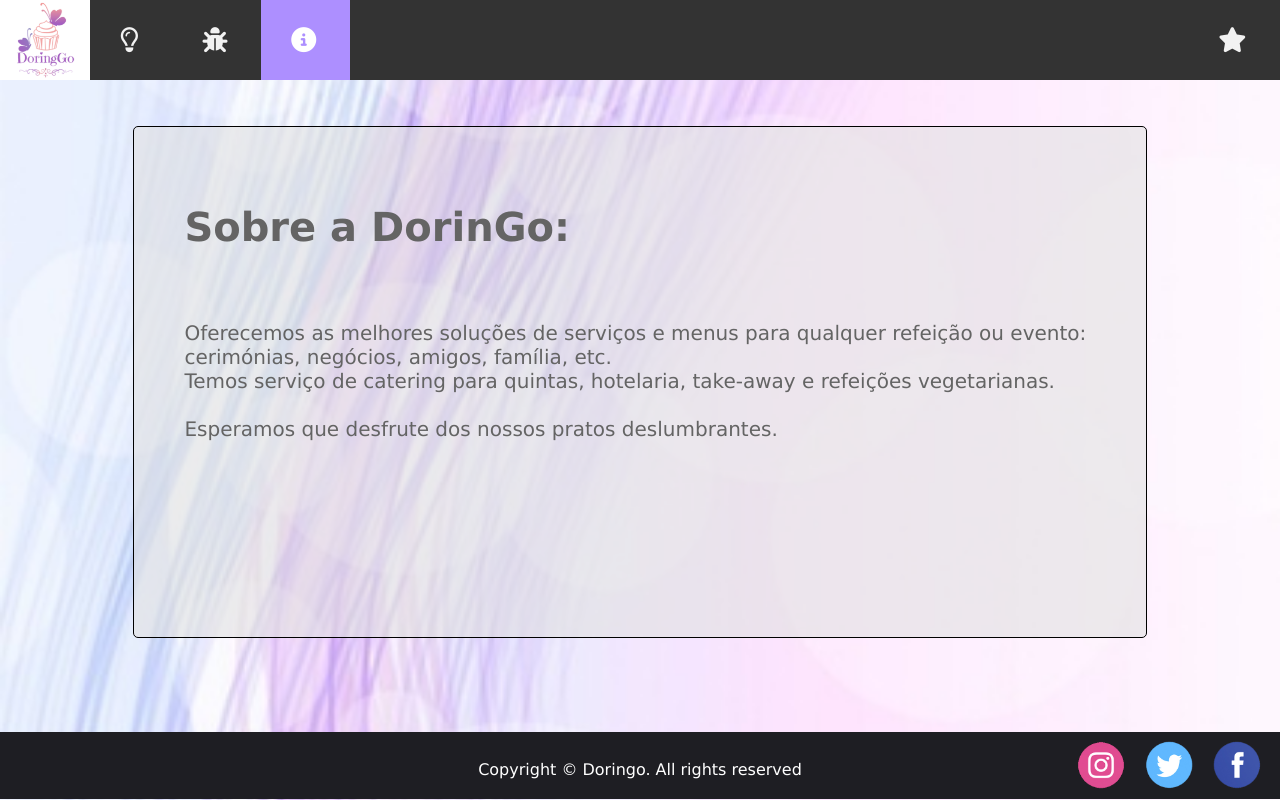
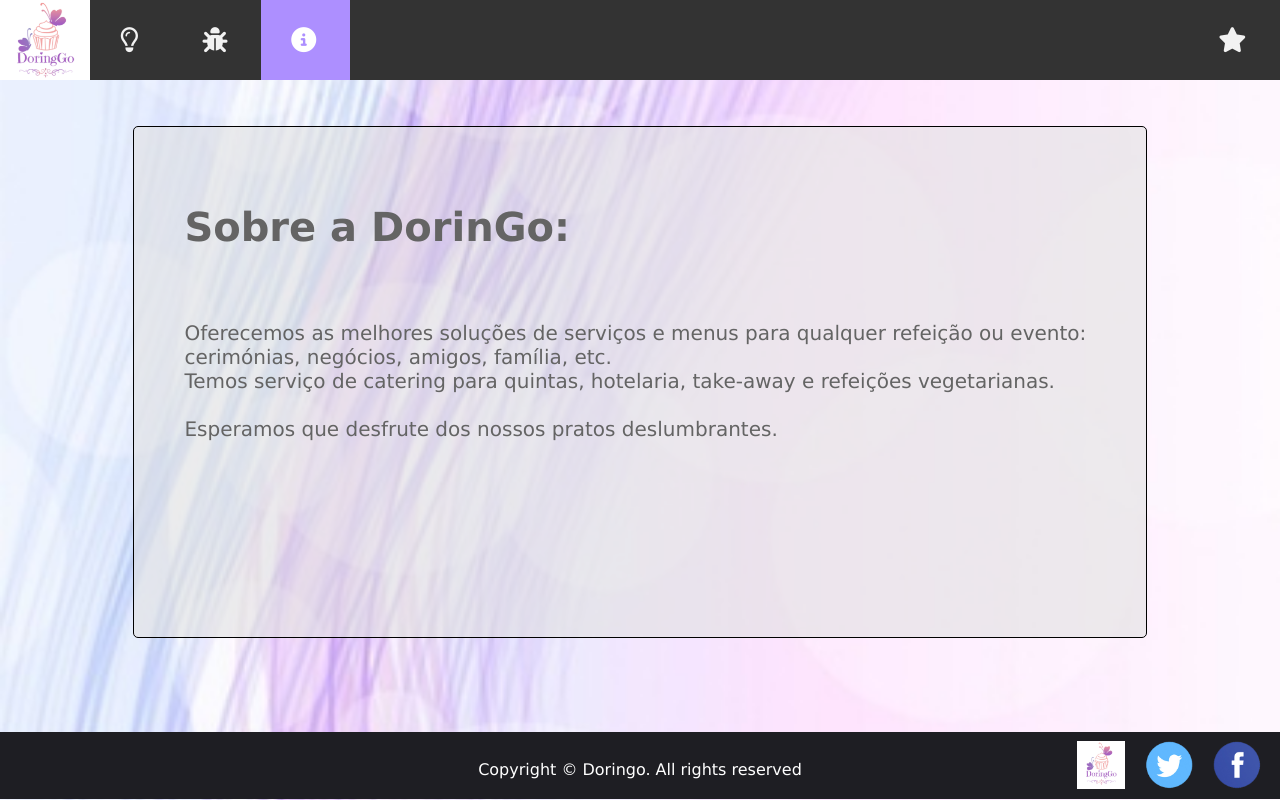
Before and after one commit to Mastergs95/SitePT, a plain HTML site: page about.html in a window 1280 px wide. Drawn offline with Linux system fonts and the light colour scheme.

Commit message:
Update about.html

```diff
--- a/about.html
+++ b/about.html
@@ -37,7 +37,7 @@
 		<footer>
 			<img onclick="open_fb()" src="facebook.png" alt="Doringo" class="shadowfilter_fb social_media">
 			<img onclick="open_twt()" src="twitter.png" alt="Doringo" class="shadowfilter_twt social_media">
-			<img onclick="open_insta()" src="instagram.png" alt="Doringo" class="shadowfilter_insta social_media">
+			<img onclick="open_insta()" src="logo.png" alt="Doringo" class="shadowfilter_insta social_media">
 		</footer>
 	</div>
 
```
